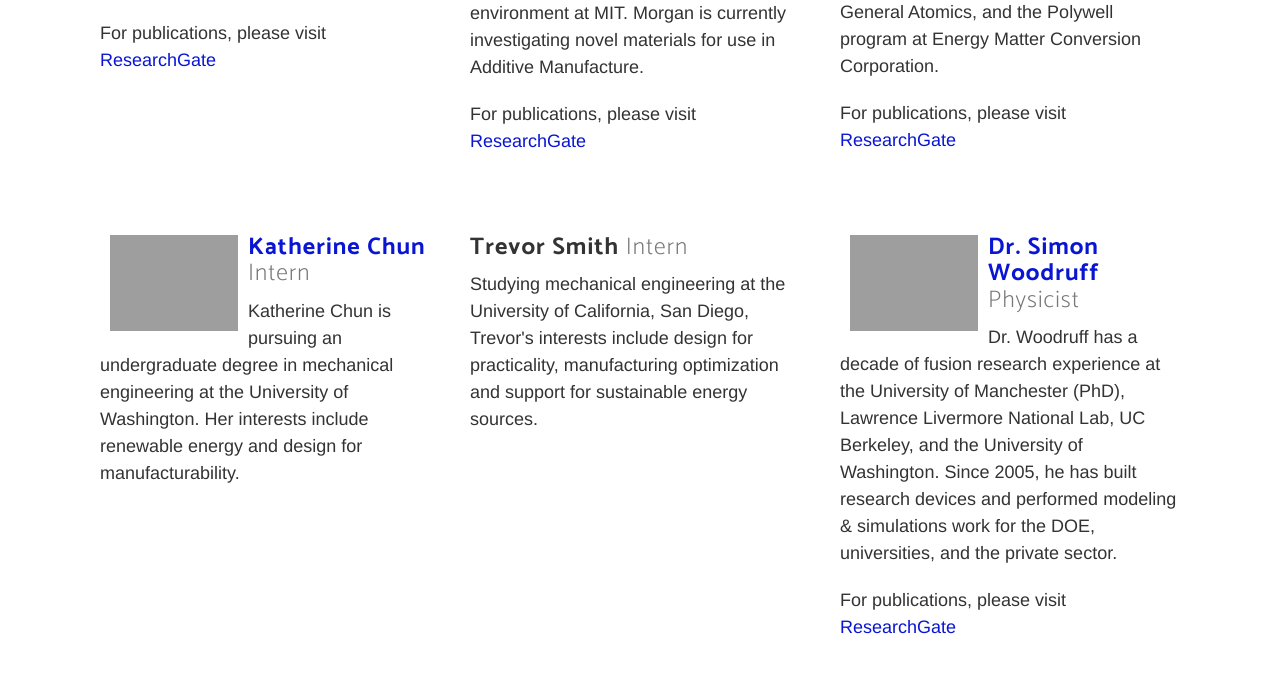
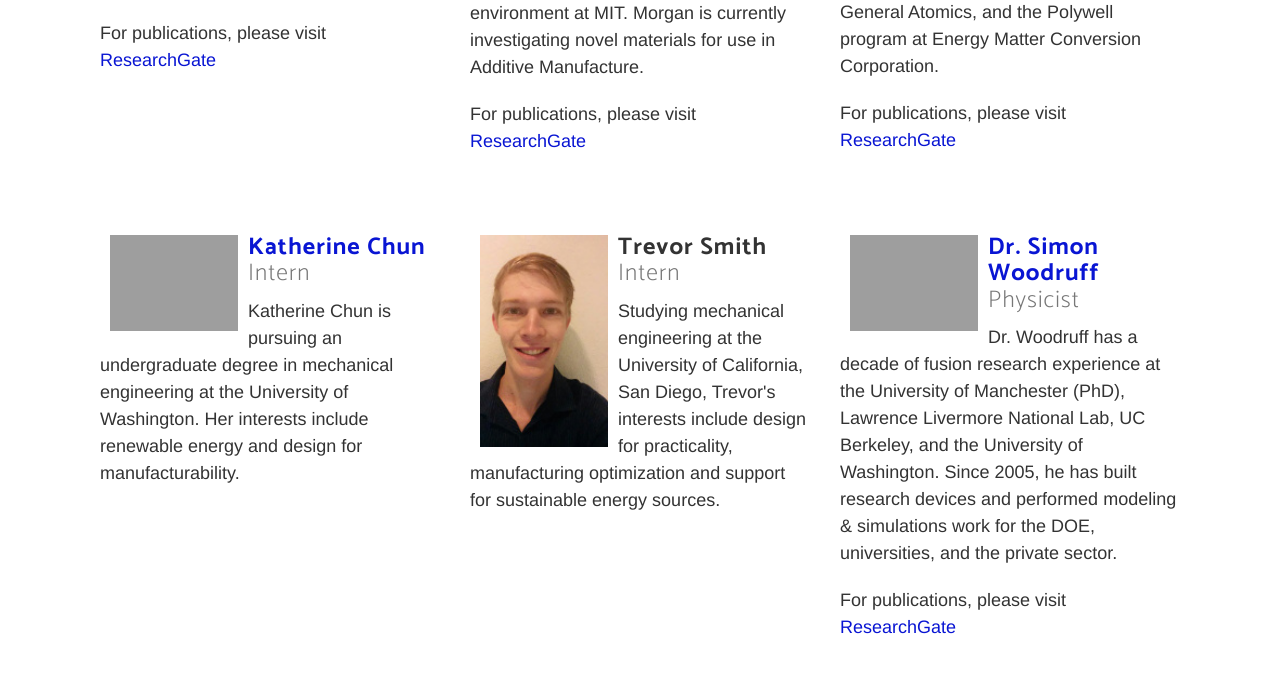
Before and after one commit to jeswsi/Website-UHV3D, a PHP site: page /team in a window 1280 px wide. Shown: the part 1123-1810 px from the top of the page. Run offline with PHP 8.4, Linux system fonts and the light colour scheme; some libraries are stand-ins or nearby versions; some web fonts are replaced; grey boxes are pictures that could not be loaded.

Commit message:
added trevor headshot

```diff
--- a/team.php
+++ b/team.php
@@ -164,7 +164,8 @@
                             </div>
                             <div class="col-md-4">
                                 <div class="feature-item">
-                                    <!-- <i class="icon-screen-smartphone text-primary"></i> -->
+                                    <img src="img/trevor.jpg" alt="Image of Trevor Smith" style="width:128px;" align="left" Hspace="10">
+
                                     <h3><strong>Trevor Smith</strong><span class="text-muted"> Intern</span></h3>
                                     <p>Studying mechanical engineering at the University of California, San Diego, Trevor's interests include design for practicality, manufacturing optimization and support for sustainable energy sources.</p>
                                     <br></br>
```
Also changed, not shown: img/Beam_Dump_Section_Small.PNG (renamed from img/Beam_Dump_Section_Small.png), img/trevor.jpg (added).
